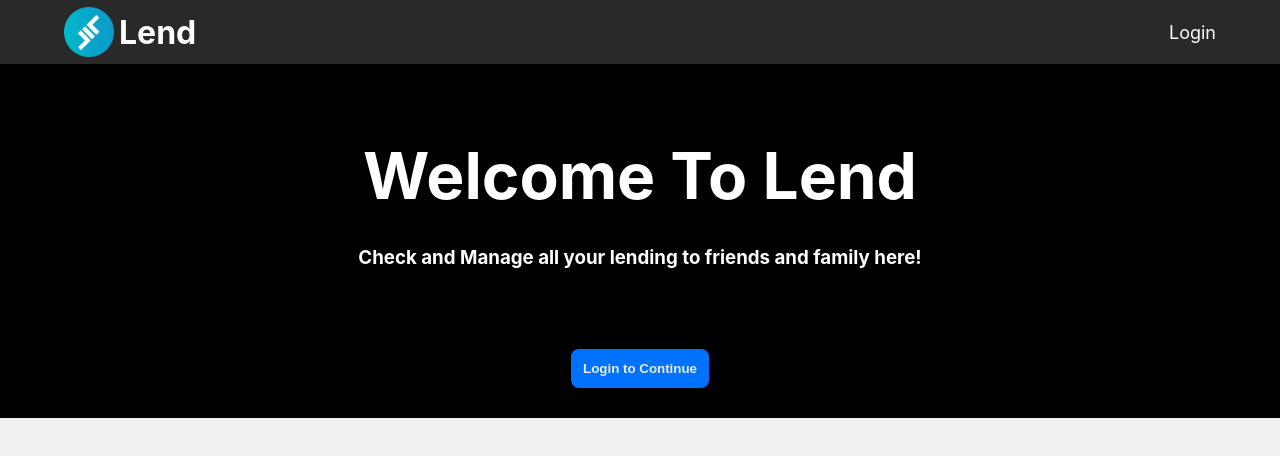
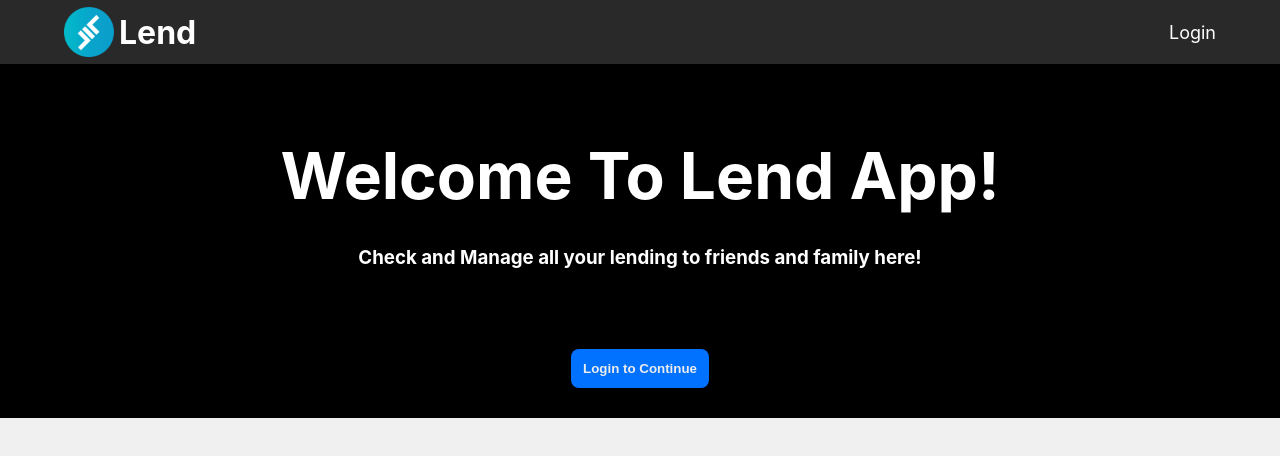
Before and after one commit to imran9892/lend-app, a Next.js app: page / in a window 1280 px wide. Shown: the top 456 px of the page. Built offline with nearby package versions, Linux system fonts and the light colour scheme; no server answers.

Commit message:
Change heading. #issue-test

```diff
--- a/components/home/hero.js
+++ b/components/home/hero.js
@@ -6,7 +6,7 @@ import classes from './hero.module.css';
 const Hero = () => {
   return (
     <div className={classes.hero}>
-      <h1>Welcome To Lend</h1>
+      <h1>Welcome To Lend App!</h1>
       <h3>Check and Manage all your lending to friends and family here!</h3>
       <Link href="/sign-in">
         <Button>Login to Continue</Button>
```
